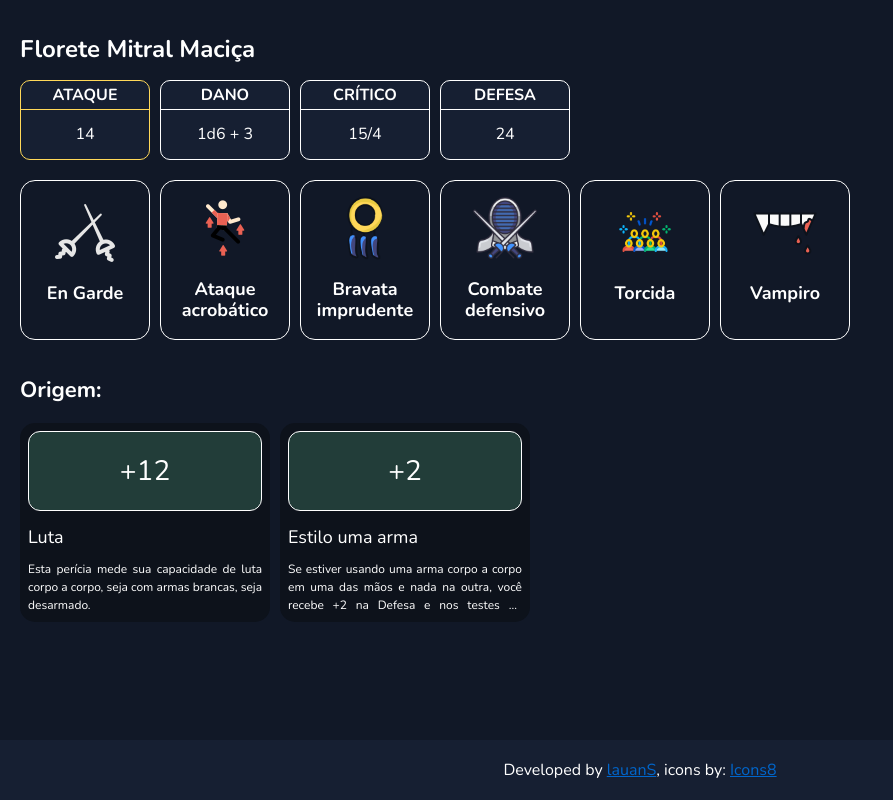
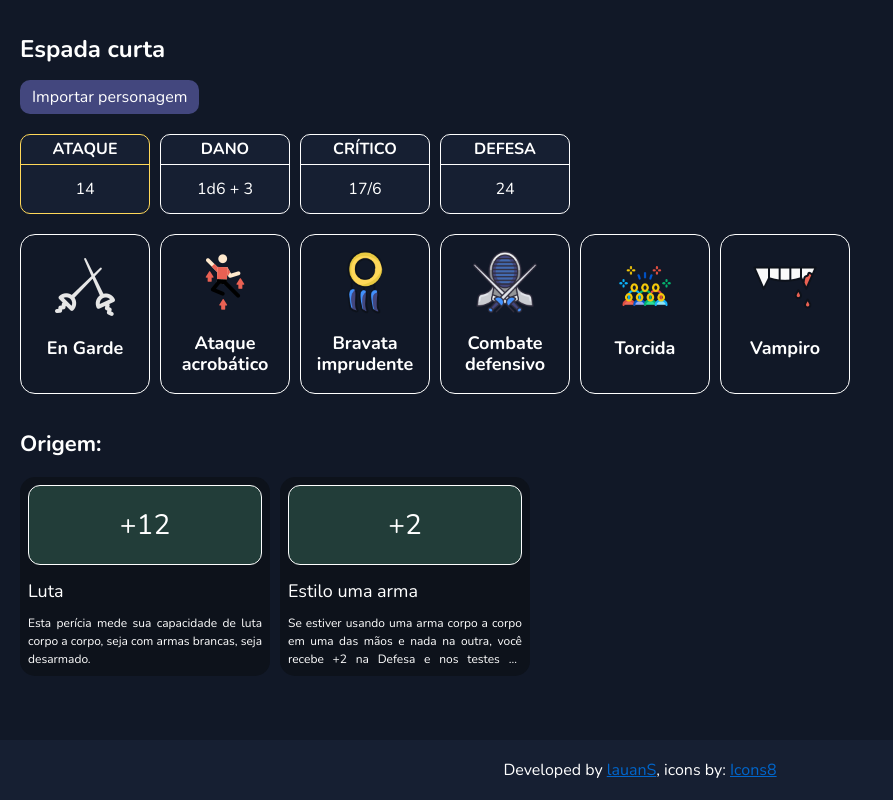
Before and after one commit to lauanS/sp-sheet, a Vue app: page / in a window 1280 px wide. Shown: the whole page, without its empty margins (0-893 px from the left). Built offline with nearby package versions, Linux system fonts and the light colour scheme.

Commit message:
:sparkles: Adds button to import character

```diff
--- /dev/null
+++ b/src/components/ImportCharacterButton.vue
@@ -0,0 +1,58 @@
+<template>
+  <div>
+    <label for="import-character">Importar personagem</label>
+    <input
+      id="import-character"
+      ref="doc"
+      type="file"
+      accept="application/json"
+      @change="(payload) => importDoc(payload)"
+      hidden
+    />
+  </div>
+</template>
+
+<script setup lang="ts">
+import type { Character } from '@/utils/data';
+
+const emit = defineEmits<{
+  (e: 'onload', character: Character): void
+}>()
+
+async function importDoc(event: Event): Promise<void> {
+  const target = event.target as HTMLInputElement;
+
+  if (!target || !target.files || !target.files.length) {
+    return;
+  }
+
+  const doc = target.files[0];
+  if (doc.type !== 'application/json') {
+    return;
+  }
+
+  const docContent = await doc.text();
+
+  const character = JSON.parse(docContent) as Character;
+
+  emit('onload', character);
+}
+</script>
+
+<style scoped lang="scss">
+div {
+  border-radius: 10px;
+  padding: 8px 12px;
+
+  width: fit-content;
+  background-color: #43477e;
+
+  color: white;
+
+  cursor: pointer;
+
+  label {
+    cursor: pointer;
+  }
+}
+</style>
--- a/src/utils/data.ts
+++ b/src/utils/data.ts
@@ -30,6 +30,12 @@ export type Weapon = {
   critMod: number
 };
 
+export type Character = {
+  name: string,
+  weapon: Weapon,
+  skills: Skill[]
+}
+
 const initialModifiers: Modifier[] = [
   { status: 'defense', value: 10 },
   { status: 'critMod', value: 2 }
--- a/src/views/SheetView.vue
+++ b/src/views/SheetView.vue
@@ -1,12 +1,13 @@
 <template>
   <div class="page-layout">
     <div class="weapon">
-      <h1>{{ weapon }}</h1>
+      <h1>{{ weapon.name }}</h1>
+      <ImportCharacterButton style="margin-bottom: 20px;" @onload="fillCharacterInfo" />
       <div class="status-list">
         <StatusInfo
           v-for="status in [
             { name: 'Ataque', value: hit , code: 'hit'},
-            { name: 'Dano', value: `${dices} + ${damage}` , code: 'damage'},
+            { name: 'Dano', value: `${weapon.dice} + ${damage}` , code: 'damage'},
             { name: 'Crítico', value: `${critChance}/${critMod}`, code: 'critChance' },
             { name: 'Defesa', value: defense , code: 'defense' }
           ]"
@@ -39,12 +40,13 @@
 </template>
 
 <script setup lang="ts">
-import type { ModifierStatus, ActiveSkill } from '@/utils/data';
+import type { ModifierStatus, ActiveSkill, Character, Weapon } from '@/utils/data';
 import { ref, computed } from 'vue';
 import ModifierInfo from '@/components/ModifierInfo.vue';
 import StatusInfo from '@/components/StatusInfo.vue';
 import SkillButton from '@/components/SkillButton.vue';
-import { florianSkills, rapier } from '@/utils/data';
+import ImportCharacterButton from '@/components/ImportCharacterButton.vue';
+import { florianSkills } from '@/utils/data';
 
 type Mod = {
   name: string,
@@ -53,8 +55,12 @@ type Mod = {
   description: string
 }
 
-const weapon = ref("Florete Mitral Maciça");
-const dices = ref(rapier.dice);
+const weapon = ref<Weapon>({
+  name: "Espada curta",
+  dice: "1d6",
+  critChance: 20,
+  critMod: 2
+});
 
 const selectedStatus = ref<ModifierStatus>('hit');
 
@@ -90,8 +96,8 @@ const sumMod = (arr: Mod[]): number => arr.reduce((prev, curr) => prev + curr.va
 const damage = computed(() => sumMod(filterModList('damage')));
 const hit = computed(() => sumMod(filterModList('hit')));
 const defense = computed(() => sumMod(filterModList('defense')));
-const critChance = computed(() => rapier.critChance - sumMod(filterModList('critChance')));
-const critMod = computed(() => sumMod(filterModList('critMod')));
+const critChance = computed(() => weapon.value.critChance - sumMod(filterModList('critChance')));
+const critMod = computed(() => weapon.value.critMod + sumMod(filterModList('critMod')));
 
 const selectedMod = computed(() => {
   const possibleMods = {
@@ -123,6 +129,10 @@ function toggleActiveSkill(skill: ActiveSkill): void {
       })
     })
   }
+}
+
+function fillCharacterInfo(character: Character): void {
+  weapon.value = character.weapon
 }
 </script>
 
```
